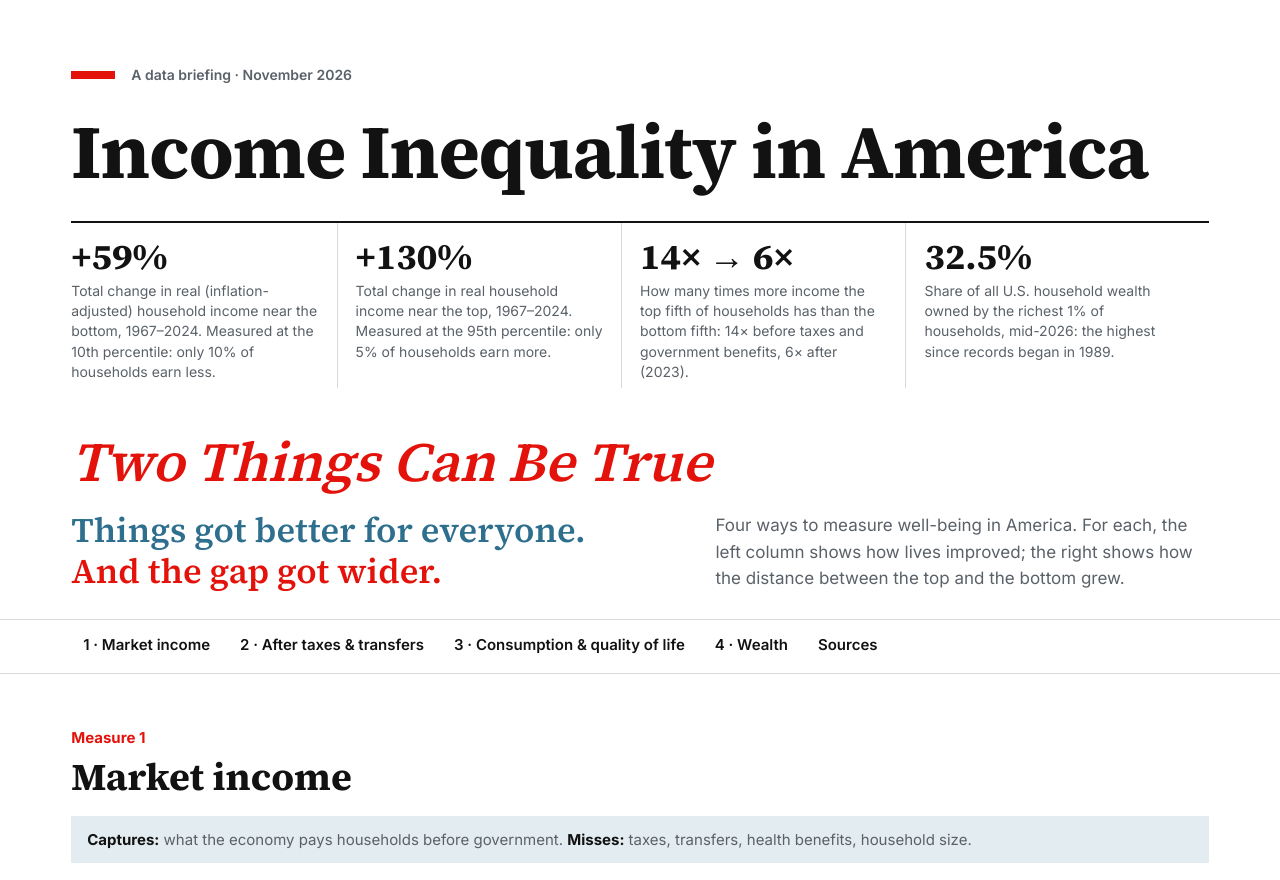
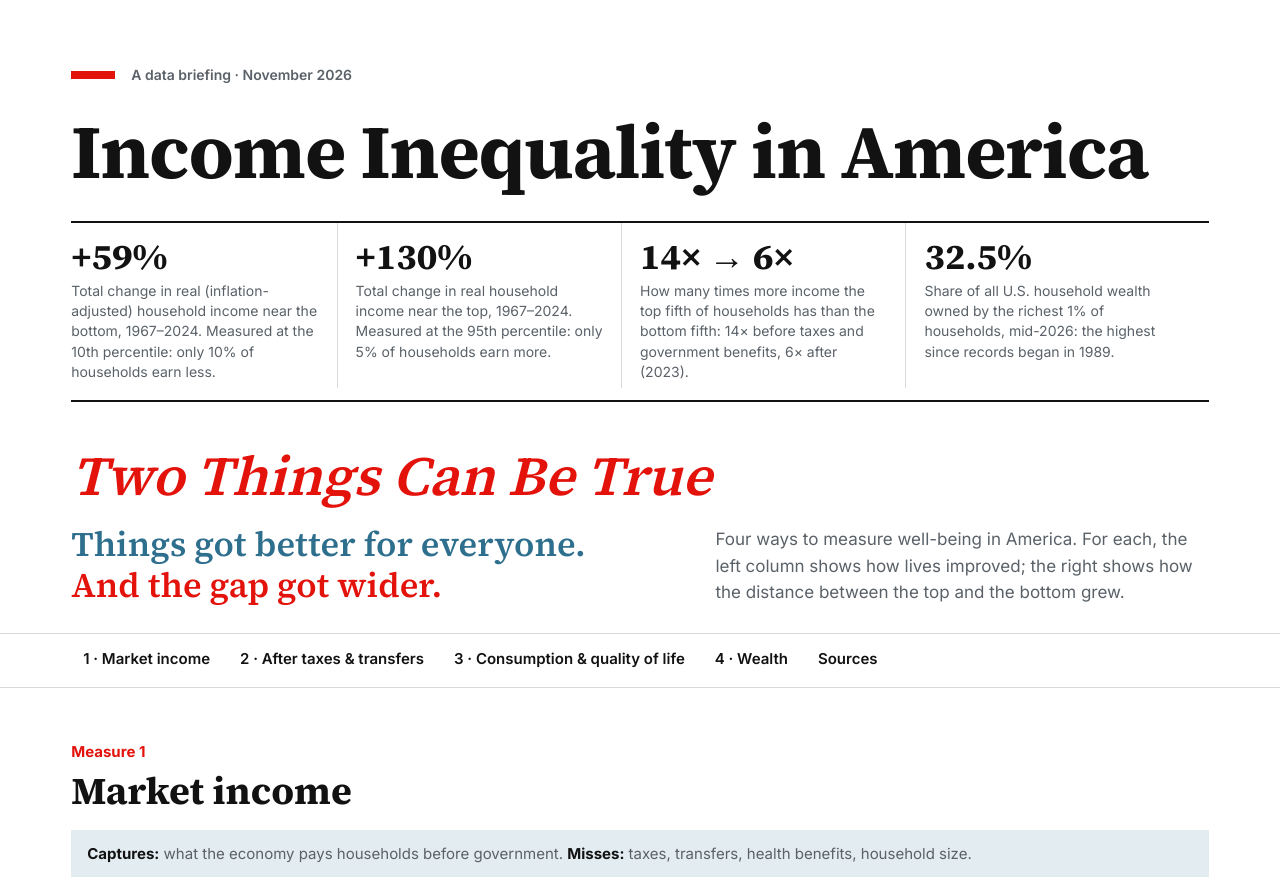
Before and after one commit to wrigh1ca-code/income-inequality, a plain HTML site: page index.html in a window 1280 px wide. Shown: the top 880 px of the page. Drawn offline with Linux system fonts and the light colour scheme.

Commit message:
Landing: matching heavy rule under data panels
Co-Authored-By: Claude Opus 5.5 <noreply@anthropic.com>
Claude-Session: https://claude.ai/code/session_01WUYX1dRpj9yQpXtvikR8fq

```diff
--- a/index.html
+++ b/index.html
@@ -39,7 +39,7 @@ a{color:var(--slate)}
 .lead .dek{margin:0;max-width:46ch;font-size:17px;line-height:1.55}
 header.wrap{padding-top:64px;padding-bottom:28px}
 .dek{font-size:18px;color:var(--muted)}
-.figs{display:grid;grid-template-columns:repeat(4,minmax(0,1fr));margin-top:32px;border-top:2px solid var(--ink)}
+.figs{display:grid;grid-template-columns:repeat(4,minmax(0,1fr));margin-top:32px;border-top:2px solid var(--ink);border-bottom:2px solid var(--ink);padding-bottom:12px}
 .figs div{padding:14px 18px 6px 0;border-right:1px solid var(--rule);margin-right:18px}
 .figs div:last-child{border:0}
 .figs b{display:block;font:700 clamp(26px,3vw,36px)/1.1 "Source Serif 4",serif;white-space:nowrap}
```
